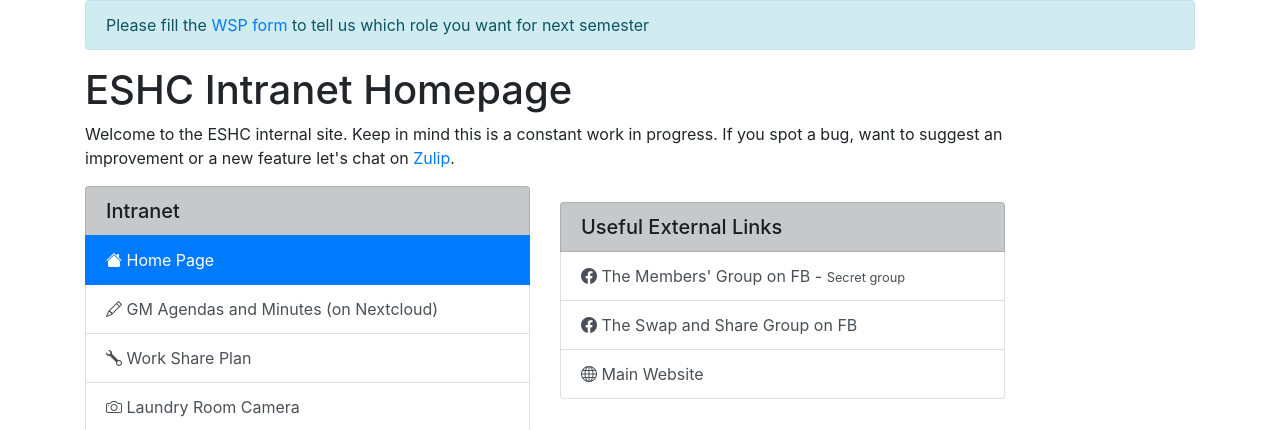
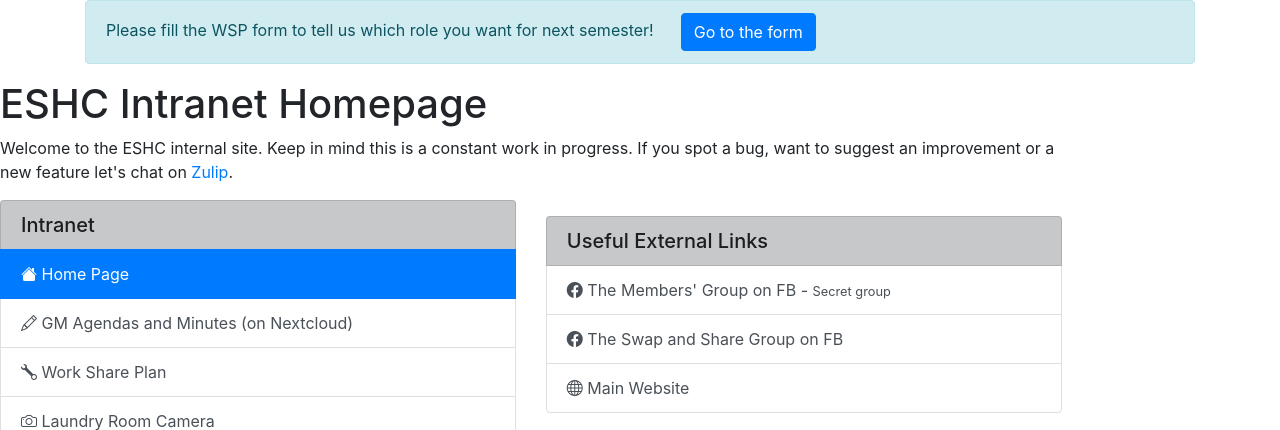
Before and after one commit to eshc/eshc-intranet, a Django app: template home/templates/home/index.html in a window 1280 px wide. Shown: the part 56-486 px from the top of the page. Run offline with Django 3.2, Linux system fonts and the light colour scheme; the template is opened without the code that fills it, so the values that code supplies are empty; some libraries are stand-ins or nearby versions.

Commit message:
Fix WSP survey link and add button

```diff
--- a/home/templates/home/index.html
+++ b/home/templates/home/index.html
@@ -83,9 +83,11 @@
 {% endif %}
 
 <div class="alert alert-info" role="alert">
-  Please fill the <a href="https://docs.google.com/spreadsheets/d/1BByb0XD5YPjNRCQHgciVrCQZ-izaZcRf4QYAvG58EdA/edit?usp=sharing"
-    target="_blank" rel="noreferrer noopener">WSP form</a> to tell us which role
-    you want for next semester
+  Please fill the WSP form to tell us which role you want for next semester!
+  &nbsp;&nbsp;&nbsp;&nbsp; <a href="https://forms.gle/2pjoGRmjBNwC1wpU8"
+  class="btn btn-primary btn-xs">Go to the form</a>
+</div>
+
 </div>
 
 <div class="row">
```
